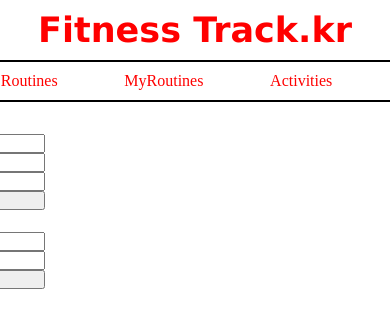
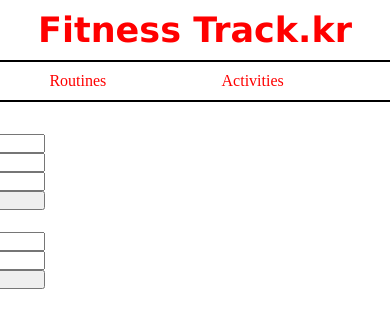
Before and after one commit to rallred84/FitnessTrackerFrontend, a React (Vite) app: page /login in a window 390 px wide. Shown: the top 328 px of the page. Built offline with nearby package versions, Linux system fonts and the light colour scheme.

Commit message:
Made nav responsive to whether a user is logged in or not

```diff
--- a/src/components/login/login.jsx
+++ b/src/components/login/login.jsx
@@ -1,7 +1,7 @@
-import { useState } from 'react';
+import { useEffect, useState } from 'react';
 import './login.css';
 import { registerUser, loginUser } from '../../api';
-import { useOutletContext } from 'react-router';
+import { useNavigate, useOutletContext } from 'react-router';
 
 const Login = () => {
   const [registerUsername, setRegisterUsername] = useState('');
@@ -13,6 +13,7 @@ const Login = () => {
   const [loginUsername, setLoginUsername] = useState('');
   const [loginPassword, setLoginPassword] = useState('');
   const [loginFormError, setLoginFormError] = useState();
+  const navigate = useNavigate();
 
   async function handleRegister(e) {
     e.preventDefault();
@@ -32,11 +33,13 @@ const Login = () => {
     const newUser = await registerUser(registerUsername, registerPassword);
     if (!newUser.user) {
       setRegisterFormError(newUser.error);
+      return;
     }
 
     console.log(newUser);
     localStorage.setItem('token', newUser.token);
     setToken(newUser.token);
+    navigate('/my-routines');
   }
 
   async function handleLogin(e) {
@@ -49,9 +52,8 @@ const Login = () => {
     console.log(loggedInUser);
     localStorage.setItem('token', loggedInUser.token);
     setToken(loggedInUser.token);
+    navigate('/my-routines');
   }
-
-  console.log(myProfile);
 
   return (
     <>
@@ -96,7 +98,6 @@ const Login = () => {
         <button type="submit">Login</button>
         {loginFormError}
       </form>
-      <p>{myProfile.id && `Logged in as ${myProfile.username}`}</p>
     </>
   );
 };
--- a/src/components/myRoutines/myRoutines.jsx
+++ b/src/components/myRoutines/myRoutines.jsx
@@ -1,5 +1,14 @@
+import { useOutletContext } from 'react-router';
+
 const MyRoutines = () => {
-  return <div>MY_ROUTINES</div>;
+  const { myProfile } = useOutletContext();
+
+  return (
+    <>
+      <div>MY_ROUTINES</div>
+      <p>{myProfile.id && `Logged in as ${myProfile.username}`}</p>
+    </>
+  );
 };
 
 export default MyRoutines;
--- a/src/components/nav/nav.jsx
+++ b/src/components/nav/nav.jsx
@@ -1,7 +1,8 @@
 import './nav.css';
 import { Link } from 'react-router-dom';
 
-const Nav = () => {
+const Nav = ({ myProfile }) => {
+  console.log(myProfile);
   return (
     <div id="nav">
       <div id="nav-links">
@@ -11,15 +12,18 @@ const Nav = () => {
         <Link to="/routines">
           <div>Routines</div>
         </Link>
-        <Link to="/my-routines">
-          <div>MyRoutines</div>
-        </Link>
         <Link to="/activities">
           <div>Activities</div>
         </Link>
-        <Link to="/login">
-          <div>Login/Register</div>
-        </Link>
+        {myProfile.id ? (
+          <Link to="/my-routines">
+            <div>MyRoutines</div>
+          </Link>
+        ) : (
+          <Link to="/login">
+            <div>Login/Register</div>
+          </Link>
+        )}
       </div>
     </div>
   );
--- a/src/routes/root.jsx
+++ b/src/routes/root.jsx
@@ -1,7 +1,7 @@
 import { useEffect, useState } from 'react';
 import Header from '../components/header/header';
 import Nav from '../components/nav/nav';
-import { Outlet } from 'react-router-dom';
+import { Outlet, useNavigate } from 'react-router-dom';
 import { fetchMyProfile } from '../api';
 
 function Root() {
@@ -25,7 +25,7 @@ function Root() {
   return (
     <>
       <Header />
-      <Nav />
+      <Nav myProfile={myProfile} />
       <div id="main">
         <Outlet
           context={{
```
